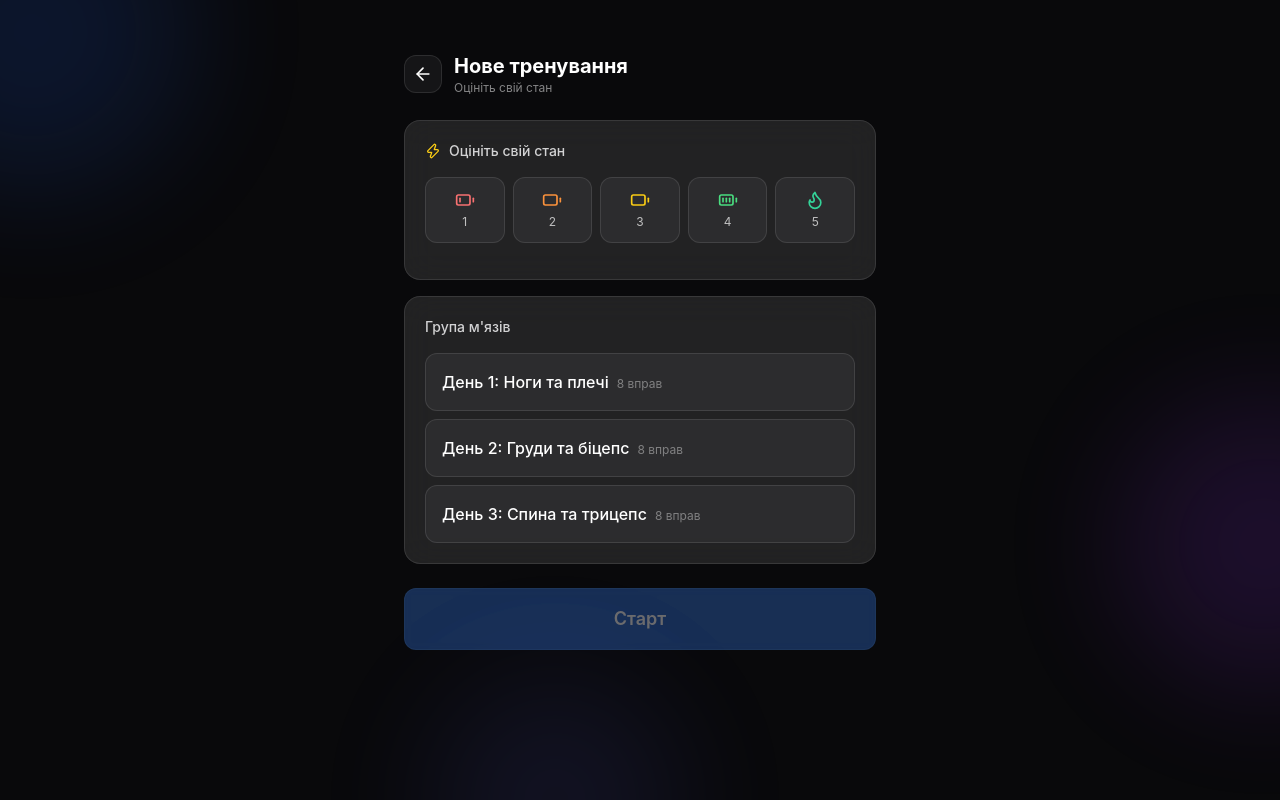
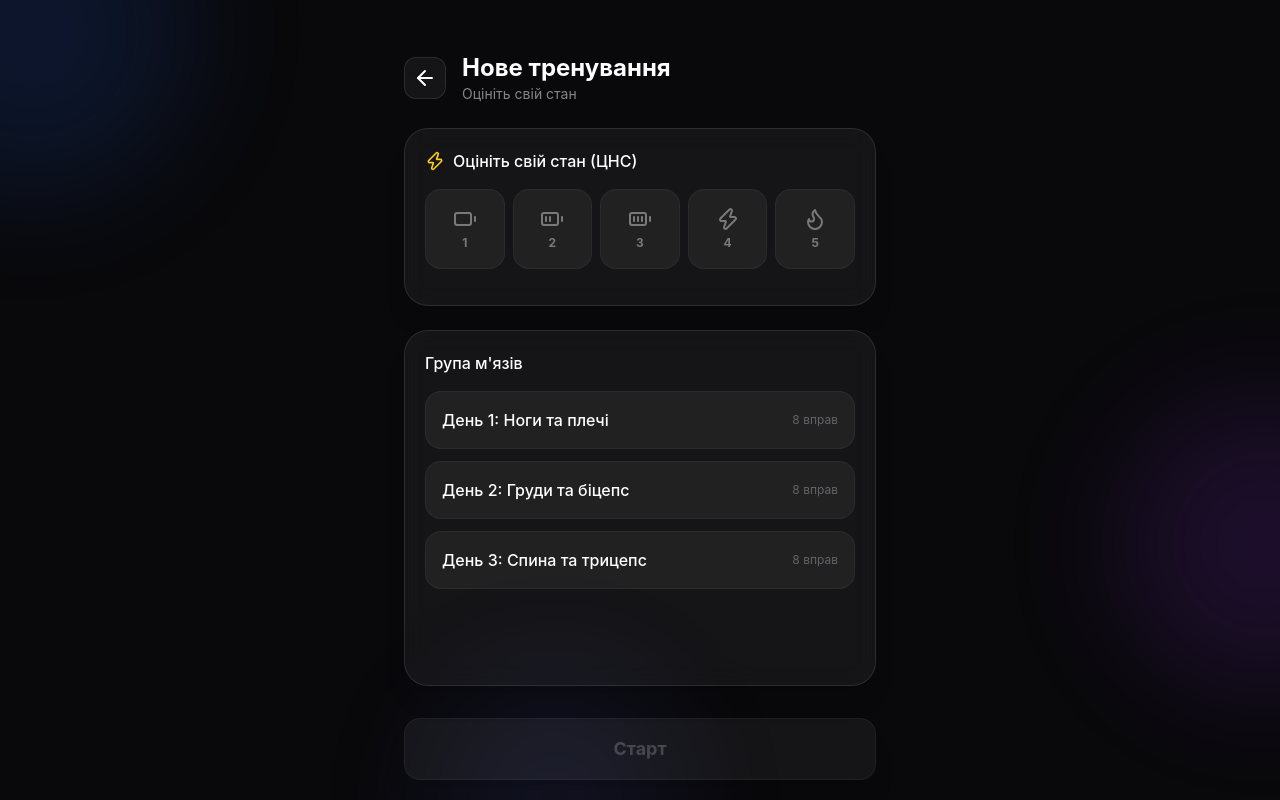
Before and after one commit to N0ikolai/FirApp, a React (Vite) app: page / in a window 1280 px wide. Both pictures are taken after a click on the button "Нове тренування". Built offline with nearby package versions, Linux system fonts and the light colour scheme.

Commit message:
feat: design improvement

```diff
--- a/src/components/ReadinessScreen.jsx
+++ b/src/components/ReadinessScreen.jsx
@@ -1,14 +1,13 @@
 import React, { useState } from 'react';
-import { ArrowLeft, Zap, Battery, BatteryLow, BatteryFull, Flame } from 'lucide-react';
-import { generateWorkout, getReadinessAdvice, MUSCLE_GROUPS } from '../utils/workoutData';
+import { ArrowLeft, Battery, BatteryMedium, BatteryFull, Flame, Zap } from 'lucide-react';
+import { MUSCLE_GROUPS, generateWorkout, getReadinessAdvice } from '../utils/workoutData';
 
-const READINESS_ICONS = [BatteryLow, Battery, Battery, BatteryFull, Flame];
-const READINESS_COLORS = [
-  'text-red-400',
-  'text-orange-400',
-  'text-yellow-400',
-  'text-green-400',
-  'text-emerald-400',
+const READINESS_LEVELS = [
+  { value: 1, icon: Battery, color: 'text-red-500', bg: 'bg-red-500/10', border: 'border-red-500/30' },
+  { value: 2, icon: BatteryMedium, color: 'text-orange-500', bg: 'bg-orange-500/10', border: 'border-orange-500/30' },
+  { value: 3, icon: BatteryFull, color: 'text-yellow-500', bg: 'bg-yellow-500/10', border: 'border-yellow-500/30' },
+  { value: 4, icon: Zap, color: 'text-emerald-500', bg: 'bg-emerald-500/10', border: 'border-emerald-500/30' },
+  { value: 5, icon: Flame, color: 'text-cyan-500', bg: 'bg-cyan-500/10', border: 'border-cyan-500/30' },
 ];
 
 export default function ReadinessScreen({ onStart, onBack }) {
@@ -17,110 +16,109 @@ export default function ReadinessScreen({ onStart, onBack }) {
 
   const handleStart = () => {
     if (!readiness || !selectedGroup) return;
-
     const exercises = generateWorkout(selectedGroup, readiness);
-    const groupName = MUSCLE_GROUPS[selectedGroup].name;
-
     onStart({
+      groupKey: selectedGroup,
+      groupName: MUSCLE_GROUPS[selectedGroup].name,
+      readiness,
       exercises,
-      groupName,
-      groupKey: selectedGroup,
-      readiness,
-      startedAt: new Date().toISOString(),
     });
   };
 
-  const resetReadiness = () => {
-    setReadiness(null);
-  };
-
   return (
-    <div className="p-5 max-w-lg mx-auto">
+    <div className="p-5 max-w-lg mx-auto min-h-dvh flex flex-col relative z-10">
       {/* Header */}
-      <div className="pt-8 pb-6 flex items-center gap-3">
-        <button onClick={onBack} className="p-2 rounded-xl bg-white/5 border border-white/10">
-          <ArrowLeft className="w-5 h-5 text-white" />
+      <div className="pt-8 pb-6 flex items-center gap-4">
+        <button onClick={onBack} className="p-2 bg-white/5 backdrop-blur-md border border-white/10 rounded-xl hover:bg-white/10 transition-colors">
+          <ArrowLeft className="w-6 h-6 text-white" />
         </button>
         <div>
-          <h1 className="text-xl font-bold text-white">Нове тренування</h1>
-          <p className="text-white/50 text-xs">Оцініть свій стан</p>
+          <h1 className="text-2xl font-bold text-white">Нове тренування</h1>
+          <p className="text-white/50 text-sm">Оцініть свій стан</p>
         </div>
       </div>
 
-      {/* Readiness Scale */}
-      <div className="glass-card p-5 mb-4">
+      {/* Readiness Section */}
+      <div className="bg-white/5 backdrop-blur-md border border-white/10 rounded-3xl p-5 mb-6 shadow-xl">
         <div className="flex items-center gap-2 mb-4">
-          <Zap className="w-4 h-4 text-yellow-400" />
-          <h2 className="text-sm font-medium text-white/80">Оцініть свій стан</h2>
+          <Zap className="w-5 h-5 text-yellow-400" />
+          <h2 className="font-medium text-white">Оцініть свій стан (ЦНС)</h2>
         </div>
 
-        <div className="grid grid-cols-5 gap-2 mb-4">
-          {[1, 2, 3, 4, 5].map((level) => {
-            const IconComp = READINESS_ICONS[level - 1];
-            const isSelected = readiness === level;
+        <div className="flex justify-between gap-2 mb-4">
+          {READINESS_LEVELS.map((level) => {
+            const Icon = level.icon;
+            const isSelected = readiness === level.value;
             return (
               <button
-                key={level}
-                onClick={() => setReadiness(level)}
-                className={`flex flex-col items-center gap-1 p-3 rounded-xl border transition-all ${
+                key={level.value}
+                onClick={() => setReadiness(level.value)}
+                className={`flex-1 aspect-square rounded-2xl flex flex-col items-center justify-center gap-1 transition-all border ${
                   isSelected
-                    ? 'bg-white/15 border-white/30 scale-105'
-                    : 'bg-white/5 border-white/10 hover:bg-white/10'
+                    ? `${level.bg} ${level.border} scale-105 shadow-lg`
+                    : 'bg-white/5 border-white/5 hover:bg-white/10'
                 }`}
               >
-                <IconComp className={`w-5 h-5 ${READINESS_COLORS[level - 1]}`} />
-                <span className="text-xs text-white/70">{level}</span>
+                <Icon className={`w-6 h-6 ${isSelected ? level.color : 'text-white/40'}`} />
+                <span className={`text-xs font-bold ${isSelected ? level.color : 'text-white/40'}`}>
+                  {level.value}
+                </span>
               </button>
             );
           })}
         </div>
 
         {readiness && (
-          <div className="bg-white/5 rounded-xl p-3 border border-white/5">
-            <p className="text-sm text-white/70">{getReadinessAdvice(readiness)}</p>
-            <button
-              onClick={resetReadiness}
-              className="text-xs text-blue-400 mt-2 hover:text-blue-300"
-            >
-              Скинути оцінку
-            </button>
+          <div className="p-3 bg-white/5 rounded-xl border border-white/10">
+            <p className="text-sm text-white/70 text-center">
+              {getReadinessAdvice(readiness)}
+            </p>
           </div>
         )}
       </div>
 
-      {/* Muscle Group Selection */}
-      <div className="glass-card p-5 mb-6">
-        <h2 className="text-sm font-medium text-white/80 mb-4">Група м'язів</h2>
-        <div className="space-y-2">
-          {Object.entries(MUSCLE_GROUPS).map(([key, group]) => (
+      {/* Muscle Group Section */}
+      <div className="bg-white/5 backdrop-blur-md border border-white/10 rounded-3xl p-5 mb-6 shadow-xl flex-1">
+        <h2 className="font-medium text-white mb-4">Група м'язів</h2>
+        <div className="space-y-3">
+          {Object.entries(MUSCLE_GROUPS).map(([key, group]) => {
+            const isSelected = selectedGroup === key;
+            return (
               <button
                 key={key}
                 onClick={() => setSelectedGroup(key)}
-              className={`w-full text-left p-4 rounded-xl border transition-all ${
-                selectedGroup === key
-                  ? 'bg-white/15 border-white/30'
-                  : 'bg-white/5 border-white/10 hover:bg-white/10'
+                className={`w-full p-4 rounded-2xl text-left transition-all border flex items-center justify-between ${
+                  isSelected
+                    ? 'bg-blue-600/20 border-blue-500/50 shadow-[0_0_15px_rgba(37,99,235,0.2)]'
+                    : 'bg-white/5 border-white/5 hover:bg-white/10'
                 }`}
               >
-              <span className="text-white font-medium">{group.name}</span>
-              <span className="text-white/40 text-xs ml-2">
+                <span className={`font-medium ${isSelected ? 'text-blue-400' : 'text-white'}`}>
+                  {group.name}
+                </span>
+                <span className="text-xs text-white/30">
                   {group.exercises.length} вправ
                 </span>
               </button>
-          ))}
+            );
+          })}
         </div>
       </div>
 
       {/* Start Button */}
+      <div className="pt-2">
         <button
           onClick={handleStart}
           disabled={!readiness || !selectedGroup}
-        className={`glass-button-primary ${
-          !readiness || !selectedGroup ? 'opacity-40 cursor-not-allowed' : ''
+          className={`w-full py-4 rounded-2xl font-bold text-lg transition-all shadow-xl ${
+            !readiness || !selectedGroup
+              ? 'bg-white/5 text-white/20 border border-white/5 cursor-not-allowed'
+              : 'bg-blue-600/80 hover:bg-blue-600 text-white backdrop-blur-md border border-blue-500/50 shadow-[0_0_20px_rgba(37,99,235,0.3)]'
           }`}
         >
           Старт
         </button>
       </div>
+    </div>
   );
 }
```
Lines whose indentation alone changed are shown as unchanged.
